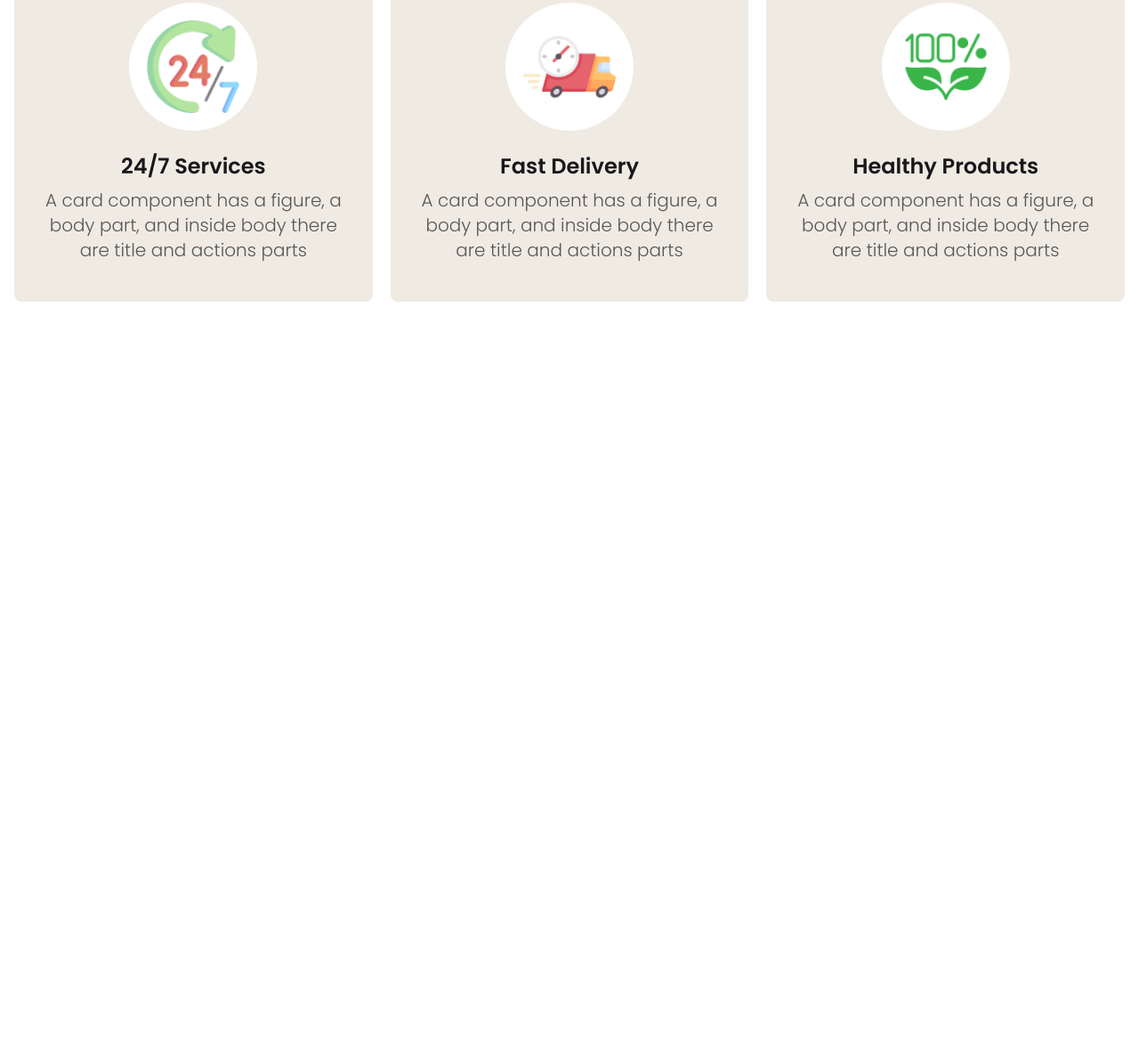
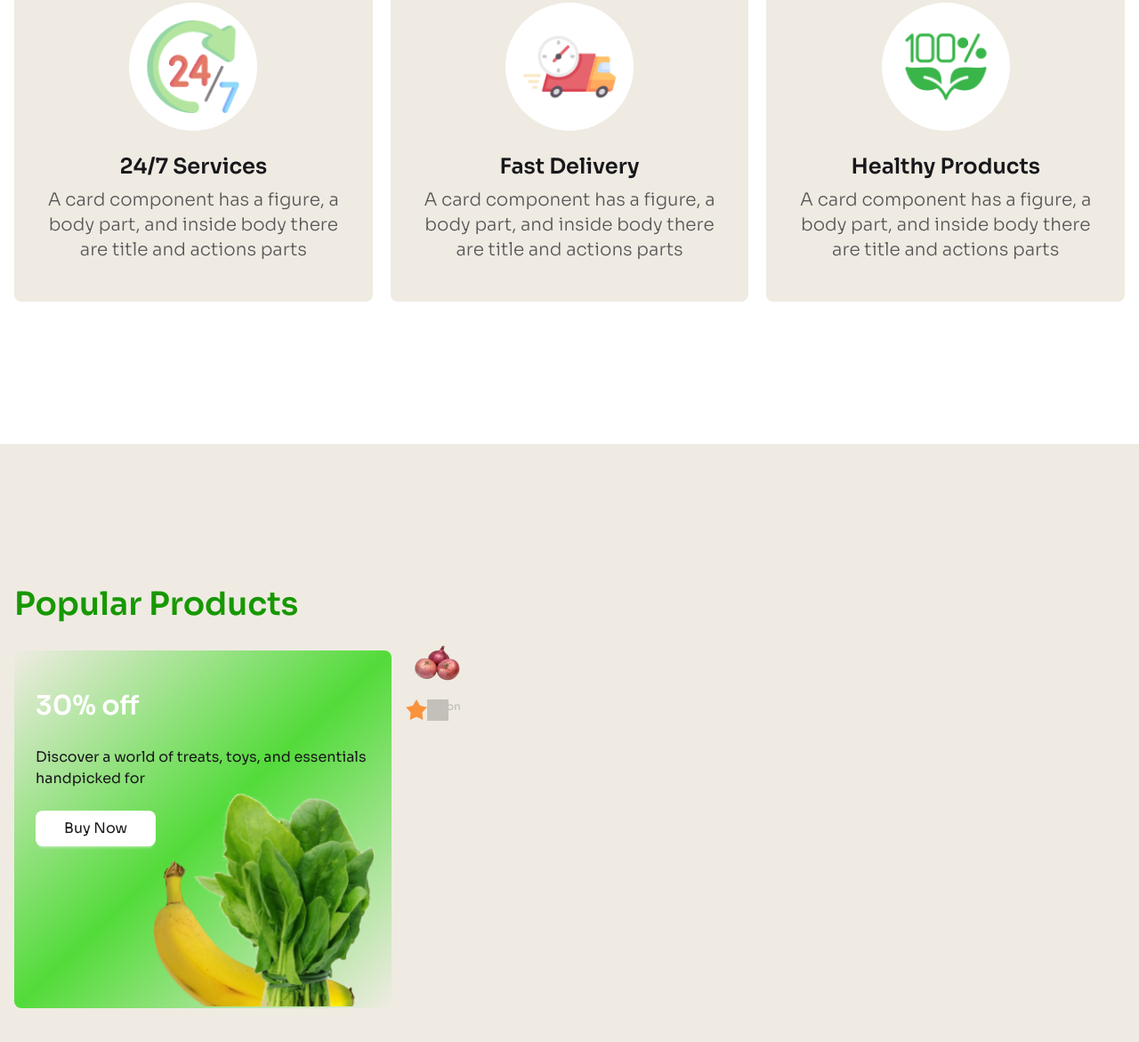
Before and after one commit to ashraful-shuvon/natures-platter-tailwind, a plain HTML site: page index.html in a window 1280 px wide. Shown: the part 1329-2500 px from the top of the page at 89% size. Before the commit the page ends 1828 px from the top, so only its background shows below. Drawn offline with nearby package versions, Linux system fonts and the light colour scheme.

Commit message:
working on popular products

```diff
--- a/index.html
+++ b/index.html
@@ -50,7 +50,7 @@
     </script>
 </head>
 
-<body class="font-poppins">
+<body class="font-sora">
     <!-- Header section -->
     <header class="bg-gradient-to-t from-[#EFEBE3] via-[#EFEBE3] to-[#FFFFFF]">
         <nav class="container mx-auto ">
@@ -117,9 +117,9 @@
     </header>
 
     <!-- Main section -->
-    <main class="container mx-auto">
+    <main>
         <!-- services section -->
-        <section class=" my-10 lg:my-36">
+        <section class="container mx-auto my-10 lg:my-36">
             <h1 class="p-4 text-2xl lg:text-4xl font-semibold text-clr-primary"> Services</h1>
             <!-- card container -->
             <div class="p-4 flex flex-col lg:flex-row gap-5">
@@ -131,7 +131,8 @@
                     </div>
                     <div class="card-body items-center text-center mb-5">
                         <h2 class="card-title text-xl lg:text-2xl font-semibold">24/7 Services </h2>
-                        <p class="text-base lg:text-xl font-light opacity-70	">A card component has a figure, a body part, and inside body there are title and actions parts
+                        <p class="text-base lg:text-xl font-light opacity-70	">A card component has a figure, a body
+                            part, and inside body there are title and actions parts
                         </p>
                     </div>
                 </div>
@@ -143,7 +144,8 @@
                     </div>
                     <div class="card-body items-center text-center mb-5">
                         <h2 class="card-title text-xl lg:text-2xl font-semibold">Fast Delivery</h2>
-                        <p class="text-base lg:text-xl font-light opacity-70	">A card component has a figure, a body part, and inside body there are title and actions parts
+                        <p class="text-base lg:text-xl font-light opacity-70	">A card component has a figure, a body
+                            part, and inside body there are title and actions parts
                         </p>
                     </div>
                 </div>
@@ -155,8 +157,51 @@
                     </div>
                     <div class="card-body items-center text-center mb-5">
                         <h2 class="card-title text-xl lg:text-2xl font-semibold">Healthy Products</h2>
-                        <p class="text-base lg:text-xl font-light opacity-70	">A card component has a figure, a body part, and inside body there are title and actions parts
+                        <p class="text-base lg:text-xl font-light opacity-70	">A card component has a figure, a body
+                            part, and inside body there are title and actions parts
                         </p>
+                    </div>
+                </div>
+            </div>
+        </section>
+
+        <!-- popular products section -->
+        <section class="my-10 lg:my-36 bg-[#EFEBE3]">
+            <div class="container mx-auto py-12 lg:py-36">
+                <h1 class="p-4 text-2xl lg:text-4xl font-semibold text-clr-primary"> Popular Products</h1>
+                <div class="flex relative flex-col lg:flex-row">
+                    <!-- 30% off card -->
+                    <div
+                        class=" card bg-gradient-to-br from-[#53DB3A] via-[#53DB3A] to-white m-4 w-[357px] h-[339px] lg:w-[424px] lg:h-[402px]">
+                        <div class="card-body">
+                            <h2 class="card-title text-2xl font-semibold lg:text-3xl text-white py-5">30% off</h2>
+                            <p class="text-sm font-normal lg:text-base">Discover a world of treats, toys, and essentials
+                                handpicked for </p>
+                            <div class="absolute top-40 card-actions justify-start">
+                                <button class="btn text-base bg-white px-6 lg:px-8 lg:mt-5 rounded-lg">Buy Now</button>
+                            </div>
+                        </div>
+                        <figure
+                            class="absolute top-24.5 left-30 h-[270px] w-[228px] lg:h-[300px] lg:w-[270px] lg:left-35 lg:top-31">
+                            <img src="./c2-assets/vegetable-offer.png" alt="vegetables" />
+                        </figure>
+                    </div>
+
+                    <!-- price and rating section -->
+                    <div>
+                        <div class="">
+                            <div>
+                                <img src="./c2-assets/onion.png" alt="">
+                            </div>
+                            <div>
+                                <div class="rating">
+                                    <input type="radio" name="rating-1" class="mask mask-star-2 bg-orange-400"
+                                        aria-label="2 star" checked="checked" />
+                                    <h5 class="font-medium text-xs">Onion</h5>
+                                </div>
+
+                            </div>
+                        </div>
                     </div>
                 </div>
             </div>
```
